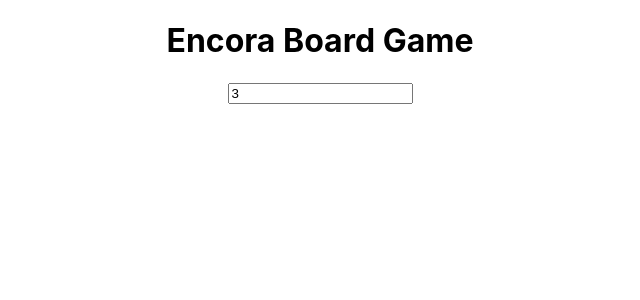
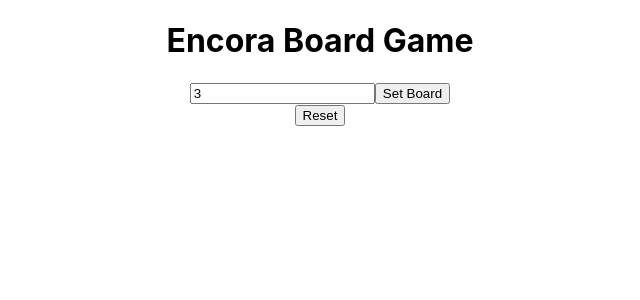
Before and after one commit to dalmia01/encora-board-game, a React (Create React App) app: page / in a window 1280 px wide. Shown: the top 300 px of the page, without its empty margins (320-960 px from the left). Built offline with nearby package versions, Linux system fonts and the light colour scheme.

Commit message:
created button component - reset, set board buttons

```diff
--- a/src/App.tsx
+++ b/src/App.tsx
@@ -1,22 +1,36 @@
 import React, { useState } from 'react';
 import './App.css';
+import { Button } from './Components/Button';
 import { Input } from './Components/Input';
 import { Title } from './Components/Title';
 
 function App() {
 
   const [boardNumber,setBoardNumber] = useState(3);
+  const [finalBoard,setFinalBoard] = useState(3);
 
   const changeBoardNumber = (e:React.ChangeEvent<HTMLInputElement>) => {
     if(isNaN(Number(e.target.value))) return;
     setBoardNumber(Number(e.target.value));
+  }
+
+  const changeBoardHandler = () => {
+    if(boardNumber < 2 || boardNumber > 8) return ;
+    setFinalBoard(boardNumber);
+  }
+
+  const resetHandler = () => {
+    setBoardNumber(3);
+    setFinalBoard(3);
 }
 
   return (
-    <div className="App">
+    <main className="App">
       <Title title={'Encora Board Game'} />
       <Input value={boardNumber} changeValue={changeBoardNumber} placeholder={'Select Board Type - (2- 8)'}  />
-    </div>
+      <Button text={'Set Board'} clickHandler={changeBoardHandler} disabled={boardNumber < 2 || boardNumber > 8} />
+      <div><Button text={'Reset'} clickHandler={resetHandler} /></div>
+    </main>
   );
 }
 
--- /dev/null
+++ b/src/Components/Button.tsx
@@ -0,0 +1,14 @@
+type Buttonprops = {
+    text: string;
+    clickHandler: () => void;
+    disabled?: boolean;
+};
+
+export const Button = (props: Buttonprops) => {
+    const { text, clickHandler, disabled } = props;
+    return (
+        <button onClick={clickHandler} disabled={disabled}>
+            {text}
+        </button>
+    );
+};
```
